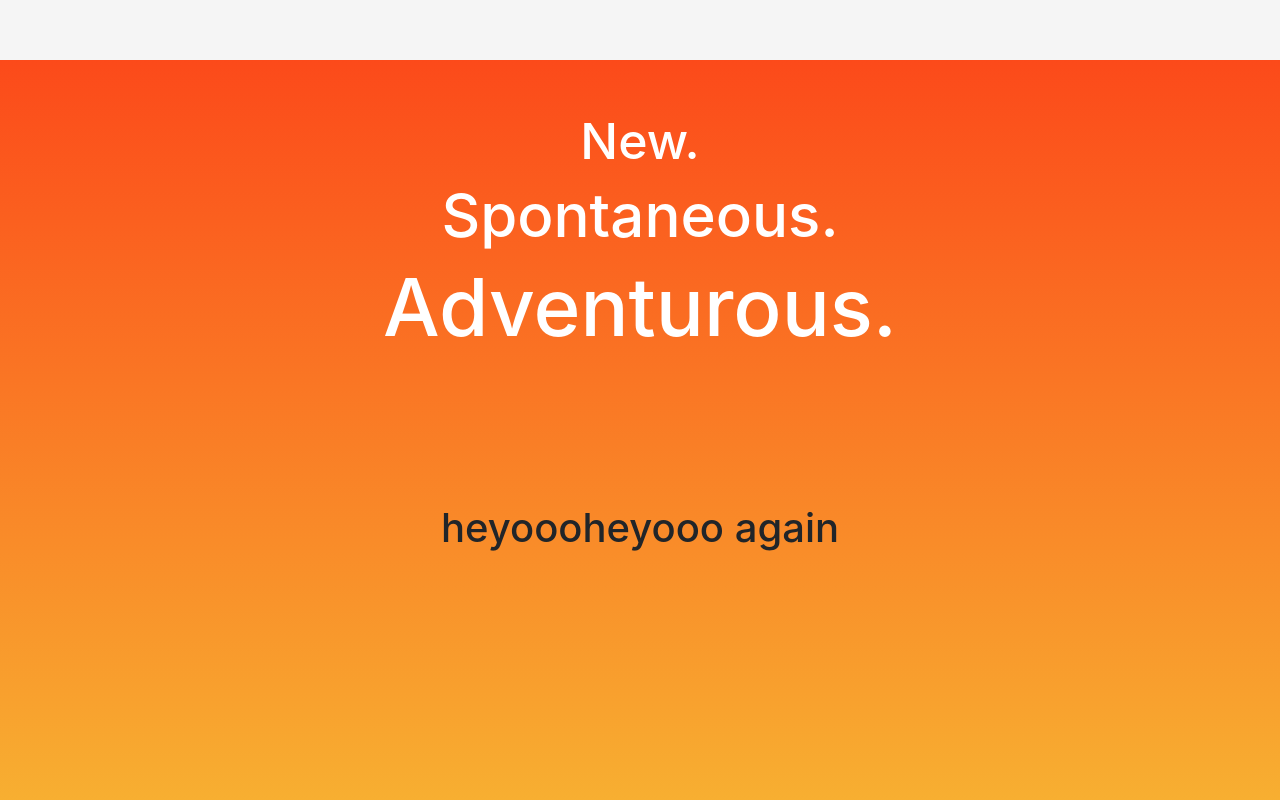
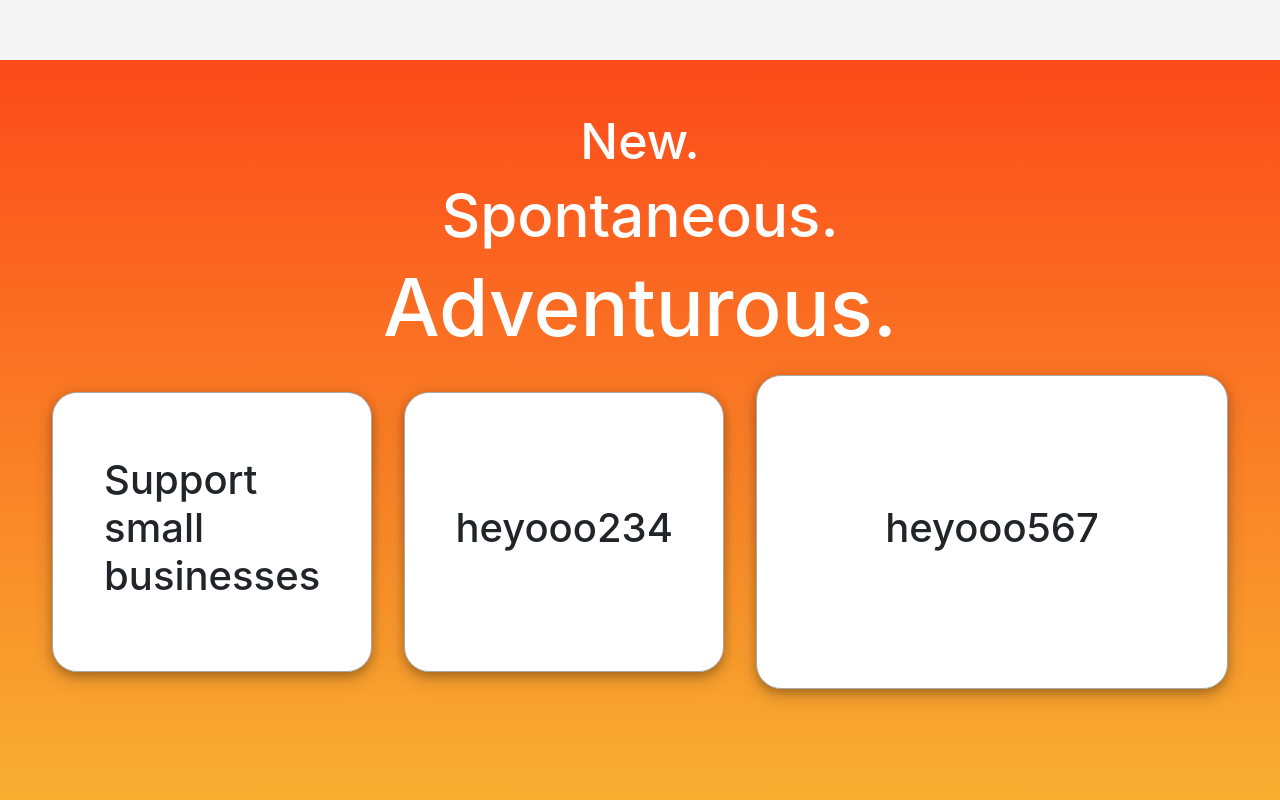
Before and after one commit to abose0267/bitepartyweb, a React (Create React App) app: page / in a window 1280 px wide. Shown: the part 1321-2121 px from the top of the page. Built offline with nearby package versions, Linux system fonts and the light colour scheme.

Commit message:
added a few stuff again

```diff
--- a/src/components/Landing.css
+++ b/src/components/Landing.css
@@ -84,9 +84,30 @@
 }
 
 .block1 {
-  border: hotpink;
+  border: 1px solid darkgray;
+  background-color: white;
+  box-shadow: 0 4px 8px 0 rgba(0, 0, 0, 0.2), 0 6px 20px 0 rgba(0, 0, 0, 0.19);
+  padding: 10%;
+  height: 35vh;
+  width: 25%;
+  display: flex;
+  flex-direction: column;
+  justify-content: center;
+  align-items: center;
+  border-radius: 25px;
+  margin-right: 2.5%;
+  position: auto;
+  max-lines: 2;
 }
 
+.block2 {
+  border: 1px solid darkgray;
+  padding: 10%;
+  background-color: white;
+  box-shadow: 0 4px 8px 0 rgba(0, 0, 0, 0.2), 0 6px 20px 0 rgba(0, 0, 0, 0.19);
+  border-radius: 25px;
+  position: auto;
+}
 .dinogif {
   background: repeat;
 }
--- a/src/components/Landing.js
+++ b/src/components/Landing.js
@@ -26,8 +26,15 @@ const Landing = () => {
                     <h4>Adventurous.</h4>
                 </div>
                 <div className="rowcontainers">
-                    <h1>heyooo</h1>
-                    <h1>heyooo again</h1>
+                    <div className="block1">
+                        <h1 numberOfLines={2}>Support small businesses</h1>
+                    </div>
+                    <div className="block1">
+                        <h1>heyooo234</h1>
+                    </div>
+                    <div className="block2">
+                        <h1>heyooo567</h1>
+                    </div>
                 </div>
             </div>
         </>
```
